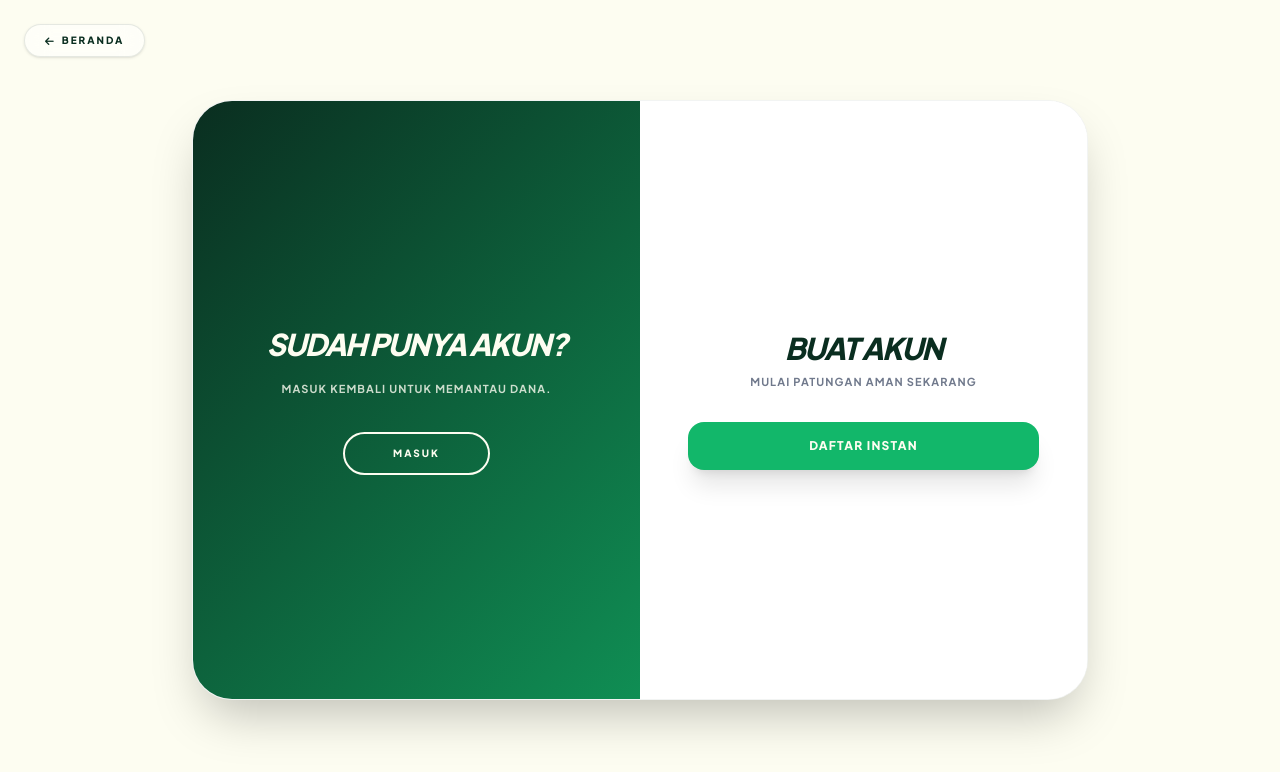
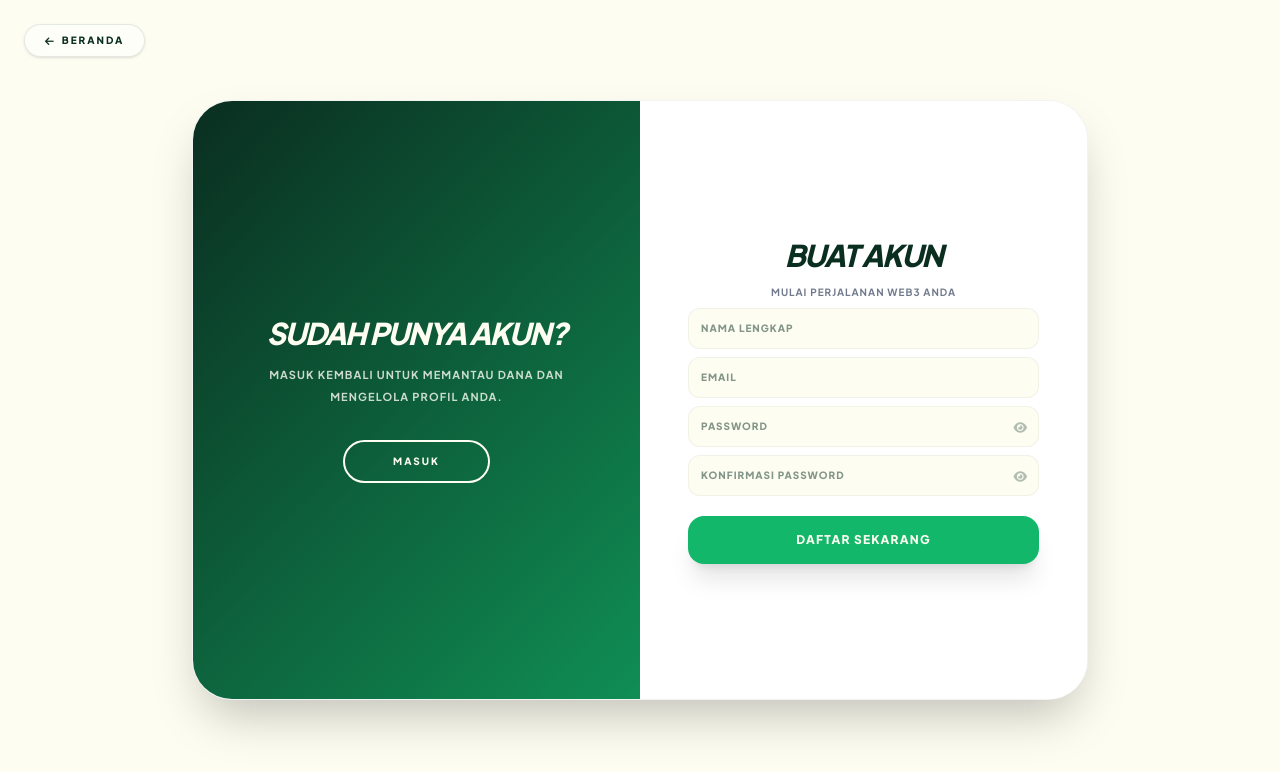
Before and after one commit to Gugugaga25/patunganYuk, a Next.js app in the folder web/: page /login in a window 1280 px wide. Both pictures are taken after a click on the button "DAFTAR". Shown: the top 772 px of the page. Built offline with nearby package versions, Linux system fonts and the light colour scheme; what @coinbase/onchainkit, wagmi would draw is missing.

Commit message:
login sama register

```diff
--- /dev/null
+++ b/web/app/conwallet/page.tsx
@@ -0,0 +1,69 @@
+"use client";
+
+import React, { useEffect } from "react";
+import Link from "next/link";
+import { useRouter } from "next/navigation";
+import { useConnect, useAccount } from "wagmi";
+
+export default function ConnectWalletPage() {
+  const router = useRouter();
+  const { connect, connectors, isPending } = useConnect();
+  const { isConnected } = useAccount();
+
+  useEffect(() => {
+    if (isConnected) {
+      router.push("/dashboard");
+    }
+  }, [isConnected, router]);
+
+  return (
+    <div className="bg-milk flex justify-center items-center flex-col h-screen overflow-hidden text-dark-green relative">
+      {/* Background Blobs (Sesuai Desain Login) */}
+      <div className="absolute top-0 left-0 w-full h-full overflow-hidden -z-10">
+        <div className="absolute -top-20 -left-20 w-96 h-96 bg-accent-green/10 rounded-full filter blur-3xl animate-pulse"></div>
+        <div className="absolute -bottom-20 -right-20 w-96 h-96 bg-dark-green/5 rounded-full filter blur-3xl animate-pulse" style={{ animationDelay: "2s" }}></div>
+      </div>
+
+      {/* Tombol Kembali */}
+      <Link href="/login" className="absolute top-6 left-6 z-[110] flex items-center gap-2 hover:opacity-70 text-dark-green transition-all group bg-white/50 backdrop-blur-md py-2 px-5 rounded-full border border-dark-green/10 shadow-sm">
+        <i className="fas fa-arrow-left text-[10px] group-hover:-translate-x-1 transition-transform"></i>
+        <span className="text-[10px] font-black uppercase tracking-[0.2em]">Kembali</span>
+      </Link>
+
+      {/* Container Utama */}
+      <div className="w-full max-w-md px-6">
+        <div className="bg-white rounded-[2.5rem] shadow-2xl border border-dark-green/5 p-8 md:p-12 text-center relative overflow-hidden">
+          {/* Dekorasi Ikon */}
+          <div className="mb-8">
+            <div className="w-16 h-16 bg-dark-green rounded-2xl flex items-center justify-center text-milk font-black text-2xl mx-auto shadow-xl relative z-10">
+              <i className="fas fa-wallet"></i>
+            </div>
+            <div className="absolute top-0 left-1/2 -translate-x-1/2 w-32 h-32 bg-accent-green/5 rounded-full blur-2xl -z-0"></div>
+          </div>
+
+          <h1 className="font-black text-3xl uppercase italic tracking-tighter text-dark-green mb-8">Hubungkan Dompet</h1>
+
+          {/* List Wallet Provider */}
+          <div className="space-y-4">
+            <button disabled={isPending} className="w-full group flex items-center justify-between p-4 bg-milk border border-dark-green/5 rounded-2xl transition-all hover:border-accent-green hover:shadow-lg active:scale-95 disabled:opacity-50">
+              <div className="flex items-center gap-4">
+                <div className="w-10 h-10 bg-white rounded-xl flex items-center justify-center shadow-sm border border-dark-green/5 group-hover:scale-110 transition-transform text-dark-green">
+                  <i className="fas fa-wallet group-hover:text-accent-green"></i>
+                </div>
+                <div className="text-left">
+                  <p className="text-[11px] font-black uppercase tracking-widest text-dark-green">MetaMask</p>
+                  <p className="text-[9px] font-bold text-deep-gray uppercase">Tersedia via Wallet</p>
+                </div>
+              </div>
+              <div className="w-6 h-6 rounded-full bg-dark-green/5 flex items-center justify-center text-[10px] text-dark-green/30 group-hover:bg-accent-green group-hover:text-milk transition-colors">
+                <i className="fas fa-chevron-right"></i>
+              </div>
+            </button>
+          </div>
+
+          <p className="text-[9px] font-bold text-deep-gray uppercase tracking-widest mt-10 opacity-50 px-4 leading-relaxed">Dengan menghubungkan dompet, Anda menyetujui protokol keamanan Smart Contract kami di Base Network.</p>
+        </div>
+      </div>
+    </div>
+  );
+}
--- a/web/app/login/page.tsx
+++ b/web/app/login/page.tsx
@@ -8,7 +8,11 @@ export default function LoginPage() {
   const [isRightPanelActive, setIsRightPanelActive] = useState(false);
   const router = useRouter();
 
-  // Fungsi Bypass: Langsung ke Dashboard
+  const [showLoginPass, setShowLoginPass] = useState(false);
+  const [showRegPass, setShowRegPass] = useState(false);
+  const [showRegConfirmPass, setShowRegConfirmPass] = useState(false);
+
+  // Fungsi Bypass: Langsung ke Dashboard tanpa verifikasi
   const handleBypassLogin = (e?: React.FormEvent) => {
     if (e) e.preventDefault();
     router.push("/dashboard");
@@ -73,7 +77,6 @@ export default function LoginPage() {
           background: linear-gradient(135deg, #0a2e20 0%, #12b76a 100%);
           background-repeat: no-repeat;
           background-size: cover;
-          background-position: 0 0;
           color: #fdfdf1;
           position: relative;
           left: -100%;
@@ -125,63 +128,76 @@ export default function LoginPage() {
         <span className="text-[10px] font-black uppercase tracking-[0.2em]">Beranda</span>
       </Link>
 
-      {/* Main Container */}
       <div className={`container bg-white rounded-[2.5rem] shadow-2xl relative overflow-hidden w-full max-w-4xl min-h-[600px] border border-dark-green/5 ${isRightPanelActive ? "right-panel-active" : ""}`} id="container">
-        {/* Sign In Form */}
+        {/* --- FORM LOGIN --- */}
         <div className="form-container sign-in-container">
-          <form onSubmit={handleBypassLogin} className="bg-white flex flex-col items-center justify-center h-full px-12 text-center">
-            <div className="mb-4">
-              <div className="w-12 h-12 bg-dark-green rounded-xl flex items-center justify-center text-milk font-black text-xl mx-auto mb-2 shadow-lg rotate-3">P</div>
-            </div>
-            <h1 className="font-black text-3xl uppercase italic tracking-tighter mb-2 text-dark-green">Masuk</h1>
-            <p className="text-[11px] text-deep-gray font-bold uppercase tracking-widest mb-6">Akses Dashboard Patungan</p>
+          <form onSubmit={handleBypassLogin} className="bg-white flex flex-col items-center justify-center h-full px-12 text-center space-y-4">
+            <div className="w-12 h-12 bg-dark-green rounded-xl flex items-center justify-center text-milk font-black text-xl shadow-lg rotate-3">P</div>
+            <h1 className="font-black text-3xl uppercase italic tracking-tighter text-dark-green">Masuk</h1>
+            <p className="text-[10px] text-deep-gray font-bold uppercase tracking-widest mb-2">Gunakan Akun Anda</p>
+            <div className="w-full space-y-3">
+              <input type="text" placeholder="USERNAME" className="w-full bg-milk border border-dark-green/5 rounded-xl p-3 text-[11px] font-black uppercase tracking-widest outline-none" />
 
-            {/* Tombol Masuk Instan (Bypass) */}
-            <button type="submit" className="w-full bg-dark-green text-milk font-black py-4 px-6 rounded-2xl flex items-center justify-center gap-3 transition transform hover:scale-[1.02] shadow-xl active:scale-95 mb-6 text-xs uppercase tracking-widest">
-              <i className="fas fa-sign-in-alt"></i>
-              Masuk Sekarang
-            </button>
-
-            <div className="relative w-full mb-6">
-              <div className="absolute inset-0 flex items-center">
-                <span className="w-full border-t border-dark-green/10"></span>
-              </div>
-              <div className="relative flex justify-center text-[10px] uppercase font-black">
-                <span className="px-2 bg-white text-deep-gray tracking-tighter">Atau via Wallet</span>
+              {/* Input Password dengan Tombol Mata */}
+              <div className="relative w-full">
+                <input type={showLoginPass ? "text" : "password"} placeholder="PASSWORD" className="w-full bg-milk border border-dark-green/5 rounded-xl p-3 pr-10 text-[11px] font-black uppercase tracking-widest outline-none" />
+                <button type="button" onClick={() => setShowLoginPass(!showLoginPass)} className="absolute right-3 top-1/2 -translate-y-1/2 text-dark-green/30 hover:text-accent-green transition-colors">
+                  <i className={`fas ${showLoginPass ? "fa-eye-slash" : "fa-eye"} text-xs`}></i>
+                </button>
               </div>
             </div>
-
-            <button type="button" onClick={() => handleBypassLogin()} className="text-dark-green text-[10px] font-bold uppercase tracking-widest hover:text-accent-green transition">
-              Connect Wallet (Bypass)
+            <button type="submit" className="w-full bg-dark-green text-milk font-black py-4 px-6 rounded-2xl shadow-xl hover:scale-[1.02] active:scale-95 text-xs uppercase tracking-widest transition-all">
+              Masuk Sekarang
             </button>
           </form>
         </div>
 
-        {/* Sign Up Form */}
+        {/* --- FORM REGISTER (SIGN UP) --- */}
         <div className="form-container sign-up-container">
-          <form onSubmit={handleBypassLogin} className="bg-white flex flex-col items-center justify-center h-full px-12 text-center">
-            <h1 className="font-black text-3xl uppercase italic tracking-tighter mb-2 text-dark-green">Buat Akun</h1>
-            <p className="text-[11px] text-deep-gray font-bold uppercase tracking-widest mb-8">Mulai patungan aman sekarang</p>
-            <button type="submit" className="w-full bg-accent-green text-milk font-black py-4 px-6 rounded-2xl flex items-center justify-center gap-3 transition transform hover:scale-[1.02] shadow-xl active:scale-95 text-xs uppercase tracking-widest">
-              Daftar Instan
+          <form onSubmit={handleBypassLogin} className="bg-white flex flex-col items-center justify-center h-full px-12 text-center space-y-3">
+            <h1 className="font-black text-3xl uppercase italic tracking-tighter text-dark-green">Buat Akun</h1>
+            <p className="text-[10px] text-deep-gray font-bold uppercase tracking-widest mb-2">Mulai Perjalanan Web3 Anda</p>
+
+            <div className="w-full space-y-2">
+              <input type="text" placeholder="NAMA LENGKAP" className="w-full bg-milk border border-dark-green/5 rounded-xl p-3 text-[10px] font-black uppercase tracking-widest focus:ring-2 focus:ring-accent-green/20 outline-none" />
+              <input type="email" placeholder="EMAIL" className="w-full bg-milk border border-dark-green/5 rounded-xl p-3 text-[10px] font-black uppercase tracking-widest focus:ring-2 focus:ring-accent-green/20 outline-none" />
+              {/* Password Register */}
+              <div className="relative w-full">
+                <input type={showRegPass ? "text" : "password"} placeholder="PASSWORD" className="w-full bg-milk border border-dark-green/5 rounded-xl p-3 pr-10 text-[10px] font-black uppercase tracking-widest outline-none" />
+                <button type="button" onClick={() => setShowRegPass(!showRegPass)} className="absolute right-3 top-1/2 -translate-y-1/2 text-dark-green/30 hover:text-accent-green transition">
+                  <i className={`fas ${showRegPass ? "fa-eye-slash" : "fa-eye"} text-xs`}></i>
+                </button>
+              </div>
+
+              {/* Konfirmasi Password */}
+              <div className="relative w-full">
+                <input type={showRegConfirmPass ? "text" : "password"} placeholder="KONFIRMASI PASSWORD" className="w-full bg-milk border border-dark-green/5 rounded-xl p-3 pr-10 text-[10px] font-black uppercase tracking-widest outline-none" />
+                <button type="button" onClick={() => setShowRegConfirmPass(!showRegConfirmPass)} className="absolute right-3 top-1/2 -translate-y-1/2 text-dark-green/30 hover:text-accent-green transition">
+                  <i className={`fas ${showRegConfirmPass ? "fa-eye-slash" : "fa-eye"} text-xs`}></i>
+                </button>
+              </div>
+            </div>
+
+            <button type="submit" className="w-full bg-accent-green text-milk font-black py-4 px-6 rounded-2xl transition transform hover:scale-[1.02] shadow-xl active:scale-95 text-xs uppercase tracking-widest mt-2">
+              Daftar Sekarang
             </button>
           </form>
         </div>
 
-        {/* Overlay Container */}
+        {/* --- OVERLAY CONTAINER --- */}
         <div className="overlay-container">
           <div className="overlay">
             <div className="overlay-panel overlay-left px-12">
-              <h1 className="font-black text-3xl mb-4 uppercase italic tracking-tighter">Sudah Punya Akun?</h1>
-              <p className="text-[11px] font-bold uppercase tracking-widest leading-loose mb-8 text-milk/80">Masuk kembali untuk memantau dana.</p>
+              <h1 className="font-black text-3xl mb-4 uppercase italic tracking-tighter leading-none">Sudah Punya Akun?</h1>
+              <p className="text-[11px] font-bold uppercase tracking-widest leading-loose mb-8 text-milk/80">Masuk kembali untuk memantau dana dan mengelola profil Anda.</p>
               <button onClick={() => setIsRightPanelActive(false)} className="bg-transparent border-2 border-milk text-milk font-black py-3 px-12 rounded-full uppercase text-[10px] tracking-[0.2em] transform transition hover:bg-milk hover:text-dark-green active:scale-95">
                 Masuk
               </button>
             </div>
 
             <div className="overlay-panel overlay-right px-12">
-              <h1 className="font-black text-3xl mb-4 uppercase italic tracking-tighter">Halo, Teman!</h1>
-              <p className="text-[11px] font-bold uppercase tracking-widest leading-loose mb-8 text-milk/80">Belum punya akun? Daftar sekarang gratis.</p>
+              <h1 className="font-black text-3xl mb-4 uppercase italic tracking-tighter leading-none">Halo, Teman!</h1>
+              <p className="text-[11px] font-bold uppercase tracking-widest leading-loose mb-8 text-milk/80">Belum punya akun? Daftar sekarang dan mulai patungan transparan di Web3.</p>
               <button onClick={() => setIsRightPanelActive(true)} className="bg-transparent border-2 border-milk text-milk font-black py-3 px-12 rounded-full uppercase text-[10px] tracking-[0.2em] transform transition hover:bg-milk hover:text-dark-green active:scale-95">
                 Daftar
               </button>
```
